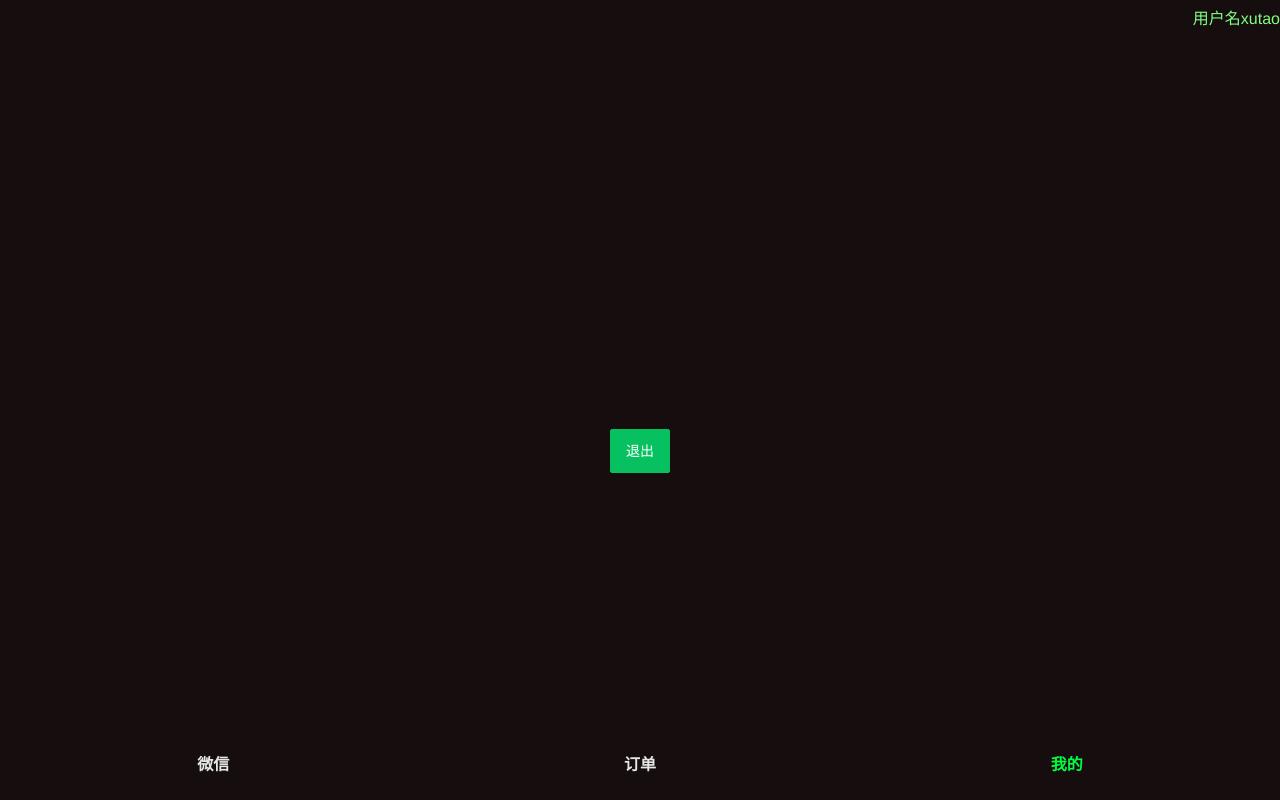
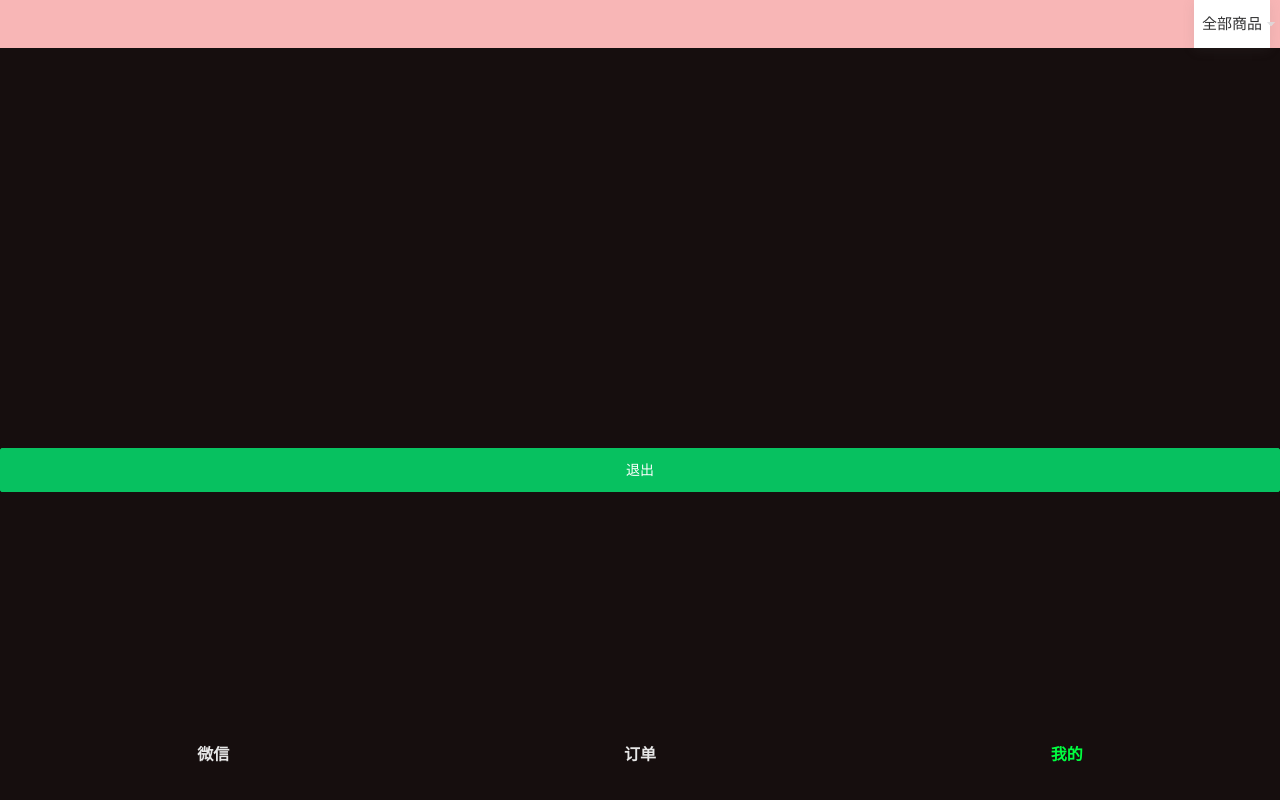
Before and after one commit to a429499381/orderSever, a Vue app in the folder client/: page /#/user in a window 1280 px wide. Built offline with nearby package versions, Linux system fonts and the light colour scheme; sample sign-in values are in the browser's storage.

Commit message:
下拉菜单

```diff
--- a/client/public/index.html
+++ b/client/public/index.html
@@ -28,7 +28,7 @@
     <div id="app"></div>
     <!-- built files will be auto injected -->
   </body>
-  <!-- <script>
+  <script>
     window.addEventListener("touchmove", function (event) {
       if (event.scale !== 1) {
         event.preventDefault();
@@ -38,6 +38,6 @@
         passive: false
       }
     );
-  </script> -->
+  </script>
 
 </html>
--- a/client/src/App.vue
+++ b/client/src/App.vue
@@ -67,7 +67,7 @@ html body {
   -moz-osx-font-smoothing: grayscale;
   text-align: center;
   color: #80ff80;
-  min-height: 100vh;
+  min-height: 95vh;
   width: 100%;
   display: flex;
   flex-wrap: wrap;
--- a/client/src/views/user.vue
+++ b/client/src/views/user.vue
@@ -1,34 +1,46 @@
 <template>
   <div class="user">
     <div class="nav">
-       <van-row type='flex' justify='end'>
-         <van-col ></van-col>
-         <van-col  >用户名{{name}}</van-col>
+      <van-row type="flex" justify="end">
+        <van-col></van-col>
+        <van-col>
+          <van-dropdown-menu>
+            <van-dropdown-item v-model="value1" :options="option1" />
+          </van-dropdown-menu>
+        </van-col>
       </van-row>
     </div>
-    <van-col class='con'></van-col>
+    <van-col class="con"></van-col>
     <van-button type="primary" @click="submitForm()">退出</van-button>
   </div>
 </template>
 
 <script>
-import { remove } from '../../token'
+import { remove } from "../../token";
+import { success } from "../message";
 export default {
   data() {
     return {
-      name: 'xutao',
-      password: '',
-    }
+      name: "xutao",
+      password: "",
+      value1: 0,
+      option1: [
+        { text: "全部商品", value: 0 },
+        { text: "新款商品", value: 1 },
+        { text: "活动商品", value: 2 }
+      ]
+    };
   },
   methods: {
     submitForm() {
-      console.log('return')
-      remove()
-      this.$router.push('/')
+      success("退出登陆");
+      setTimeout(() => {
+        remove();
+        this.$router.push("/");
+      }, 1000);
     }
-  },
-
   }
+};
 </script>
 
 <style scope>
@@ -37,16 +49,13 @@ export default {
   min-height: 90vh;
   display: flex;
   flex-direction: column;
-    /* align-items: end; */
-    /* justify-content: end; */
 }
 .con {
-    /* flex: 1; */
   flex: 0 0 50vh;
-    /* max-width: 50vh; */
 }
-
-  .van-button {
-     align-self: center;
+.nav {
+  line-height: 50px;
+  padding-right: 10px;
+  background: rgb(248, 182, 182);
 }
 </style>
```
Lines whose indentation alone changed are shown as unchanged.
